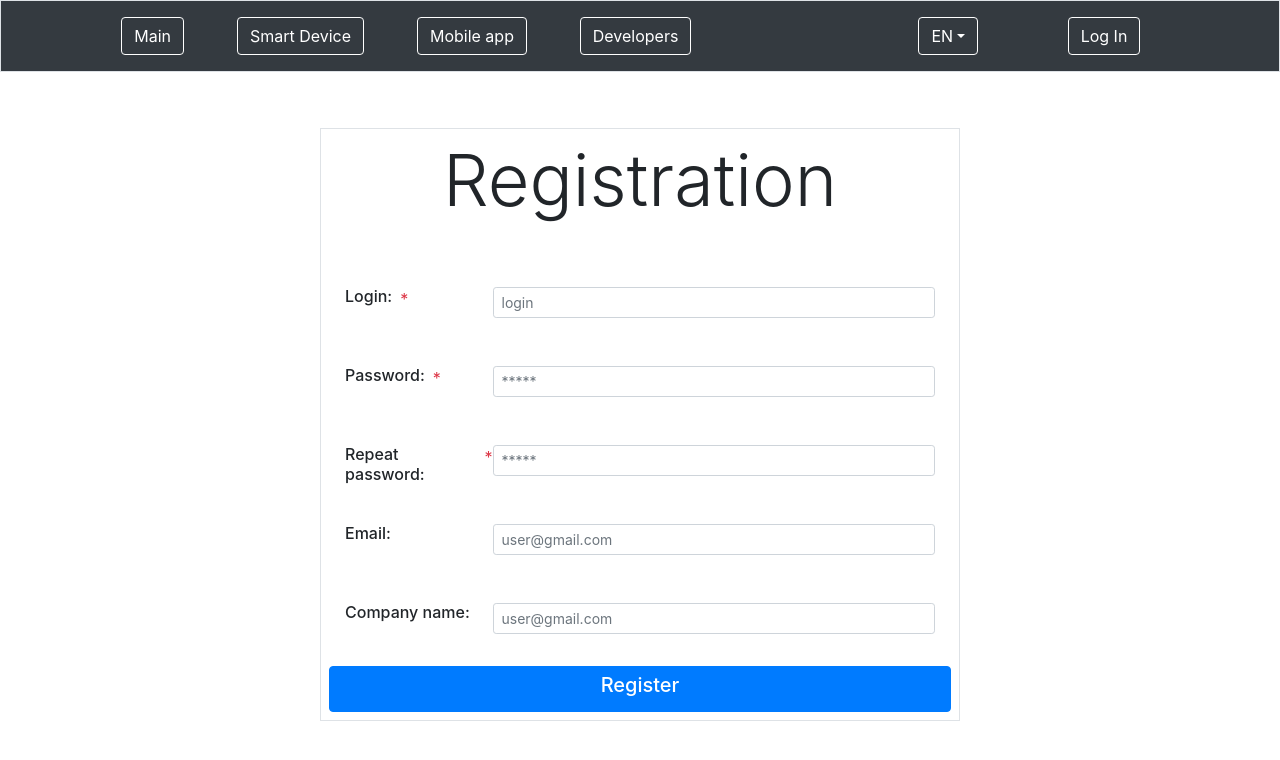
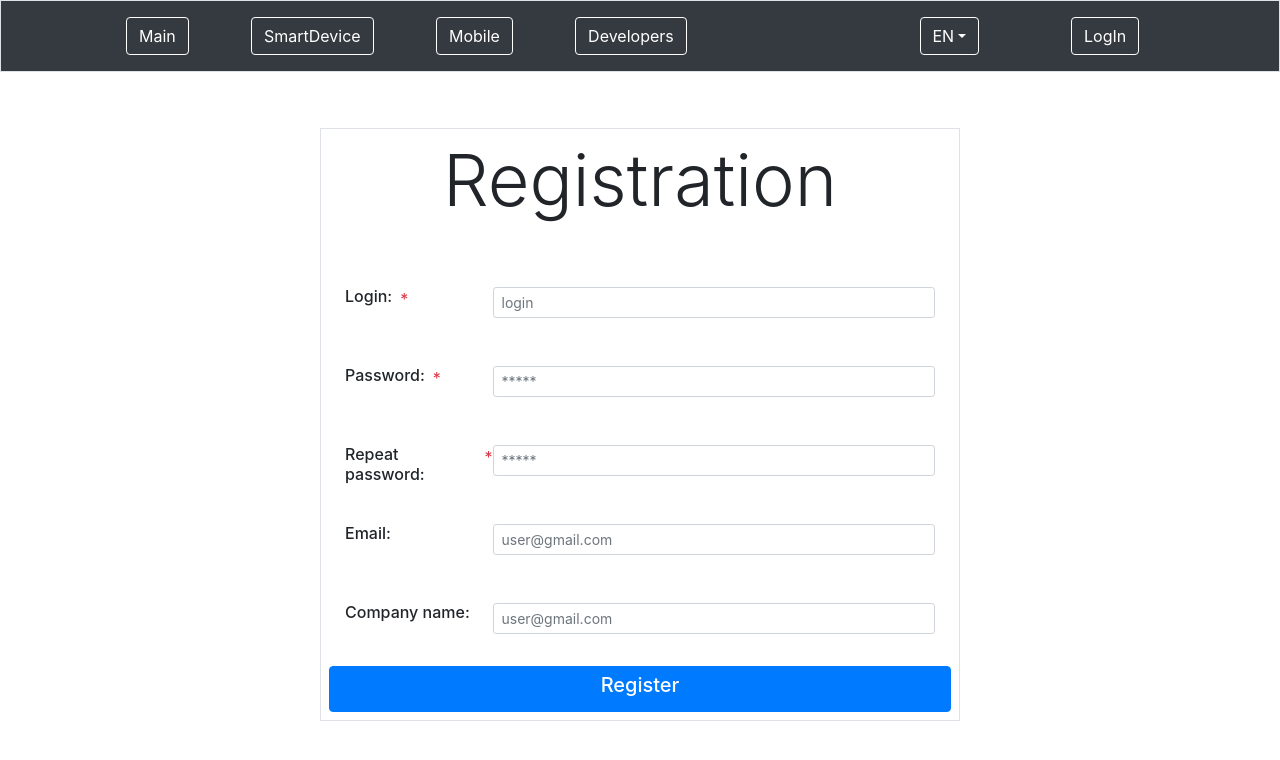
Before and after one commit to Flecher8/PeopleTracker, a React (Create React App) app in the folder frontend/: page /Registration in a window 1280 px wide. Shown: the top 760 px of the page. Built offline with nearby package versions, Linux system fonts and the light colour scheme.

Commit message:
Added TODO comments

```diff
--- a/frontend/src/components/Menu/Menu.js
+++ b/frontend/src/components/Menu/Menu.js
@@ -6,6 +6,8 @@ function Menu() {
 	function LastElementOfMenu() {
 		if (localStorage.getItem("PeopleTracker-userId") !== null) {
 			if (localStorage.getItem("PeopleTracker-userType") === "User") {
+				// TODO language
+
 				return (
 					<Link to="/UserProfile" className="text-decoration-none text-reset">
 						<Button className="btn btn-dark border border-white w-100">Profile</Button>
@@ -13,6 +15,7 @@ function Menu() {
 				);
 			}
 			if (localStorage.getItem("PeopleTracker-userType") === "Admin") {
+				// TODO language
 				return (
 					<Link to="/AdminPanel" className="text-decoration-none text-reset">
 						<Button className="btn btn-dark border border-white w-100">Admin Panel</Button>
@@ -20,15 +23,17 @@ function Menu() {
 				);
 			}
 		} else {
+			// TODO language
 			return (
 				<Link to="/Login" className="text-decoration-none text-reset">
-					<Button className="btn btn-dark border border-white w-100">Log In</Button>
+					<Button className="btn btn-dark border border-white w-100">LogIn</Button>
 				</Link>
 			);
 		}
+		// TODO language
 		return (
 			<Link to="/Login" className="text-decoration-none text-reset">
-				<Button className="btn btn-dark border border-white w-100">Log In</Button>
+				<Button className="btn btn-dark border border-white w-100">LogIn</Button>
 			</Link>
 		);
 	}
@@ -37,26 +42,31 @@ function Menu() {
 			<div className="d-inline-flex justify-content-around border w-100 p-3 mb-2 bg-dark text-white">
 				<div className="d-flex justify-content-around w-50">
 					<div>
+						{/* // TODO language  */}
 						<Link to="/Main" className="text-decoration-none text-reset">
 							<Button className="btn btn-dark border border-white w-100">Main</Button>
 						</Link>
 					</div>
 					<div>
+						{/* // TODO language  */}
 						<Link to="/SmartDevice" className="text-decoration-none text-reset">
-							<Button className="btn btn-dark border border-white w-100">Smart Device</Button>
+							<Button className="btn btn-dark border border-white w-100">SmartDevice</Button>
 						</Link>
 					</div>
 					<div>
+						{/* // TODO language  */}
 						<Link to="/MobileApp" className="text-decoration-none text-reset">
-							<Button className="btn btn-dark border border-white w-100">Mobile app</Button>
+							<Button className="btn btn-dark border border-white w-100">Mobile</Button>
 						</Link>
 					</div>
 					<div>
+						{/* // TODO language  */}
 						<Link to="/Developers" className="text-decoration-none text-reset">
 							<Button className="btn btn-dark border border-white w-100">Developers</Button>
 						</Link>
 					</div>
 				</div>
+				{/* // TODO language  */}
 				<div className="d-flex justify-content-around w-25">
 					<div className="dropdown m-0">
 						<button
@@ -67,11 +77,14 @@ function Menu() {
 							aria-expanded="false">
 							EN
 						</button>
+						{/* // TODO language  */}
+						{/* // TODO language  */}
 						<div className="dropdown-menu p-0" aria-labelledby="dropdownMenuButton">
 							<Button className="btn btn-dark border border-white w-100">EN</Button>
 							<Button className="btn btn-dark border border-white w-100">UKR</Button>
 						</div>
 					</div>
+					{/* // TODO language  */}
 					<div>{LastElementOfMenu()}</div>
 				</div>
 			</div>
--- a/frontend/src/pages/Registration/Registration.js
+++ b/frontend/src/pages/Registration/Registration.js
@@ -34,11 +34,11 @@ function Registration() {
 	const register = async e => {
 		e.preventDefault();
 		if (!passworCorrect()) {
-			alert("Password is not the same");
+			alert("Password is not the same"); // TODO language
 			return;
 		}
 		if (!isAllRequiredFieldsAreFilled()) {
-			alert("Not all required fields are filled");
+			alert("Not all required fields are filled"); // TODO language
 			return;
 		}
 		// New updated user
@@ -56,16 +56,18 @@ function Registration() {
 			}
 		} catch (err) {
 			// errors that expected from back
-			alert(err.response.data);
+			alert(err.response.data); // TODO language
 		}
 	};
 
 	return (
 		<div className="d-flex justify-content-center mt-5">
 			<div className="border p-2 w-50">
+				{/* // TODO language  */}
 				<div className="display-3 text-center mb-5">Registration</div>
 				<div className="d-inline-flex w-100 p-3">
 					<div className="w-25 d-inline-flex">
+						{/* // TODO language  */}
 						<h6>Login:</h6> <p className="ml-2 text-danger">*</p>
 					</div>
 					<div className="w-75">
@@ -84,6 +86,7 @@ function Registration() {
 				</div>
 				<div className="d-inline-flex w-100 p-3">
 					<div className="w-25 d-inline-flex">
+						{/* // TODO language  */}
 						<h6>Password:</h6> <p className="ml-2 text-danger">*</p>
 					</div>
 					<div className="w-75">
@@ -102,6 +105,7 @@ function Registration() {
 				</div>
 				<div className="d-inline-flex w-100 p-3">
 					<div className="w-25 d-inline-flex">
+						{/* // TODO language  */}
 						<h6>Repeat password:</h6> <p className="ml-2 text-danger">*</p>
 					</div>
 					<div className="w-75">
@@ -120,6 +124,7 @@ function Registration() {
 				</div>
 				<div className="d-inline-flex w-100 p-3">
 					<div className="w-25">
+						{/* // TODO language  */}
 						<h6>Email:</h6>
 					</div>
 					<div className="w-75">
@@ -138,6 +143,7 @@ function Registration() {
 				</div>
 				<div className="d-inline-flex w-100 p-3">
 					<div className="w-25">
+						{/* // TODO language  */}
 						<h6>Company name:</h6>
 					</div>
 					<div className="w-75">
@@ -156,6 +162,7 @@ function Registration() {
 				</div>
 				<div className="w-100 text-center">
 					<Button onClick={register} className="w-100 text-center">
+						{/* // TODO language  */}
 						<h5>Register</h5>
 					</Button>
 				</div>
--- a/frontend/src/pages/UserProfile/UserProfile.js
+++ b/frontend/src/pages/UserProfile/UserProfile.js
@@ -2,6 +2,32 @@ import { useState, useEffect } from "react";
 import { Button, InputGroup, FormControl } from "react-bootstrap";
 import { Link } from "react-router-dom";
 
-function UserProfile() {}
+import axios from "../../api/axios";
+
+function UserProfile() {
+	const [user, setUser] = useState([]);
+
+	useEffect(() => {
+		getUser();
+	}, []);
+
+	const config = {
+		headers: { Authorization: `Bearer ${localStorage["PeopleTracker-userToken"]}` }
+	};
+
+	async function getUser() {
+		try {
+			const response = await axios.get("/Users/" + localStorage["PeopleTracker-userId"], config);
+			if (response.status === 200) {
+				setUser(response.data);
+			}
+		} catch (err) {
+			// errors that expected from back
+			alert(err.response.data);
+
+			// TODO language
+		}
+	}
+}
 
 export default UserProfile;
```
Also changed, not shown: frontend/src/pages/Login/Login.js (+6 -1 lines), 1 other file (tests, documents, lock files or other folders).
